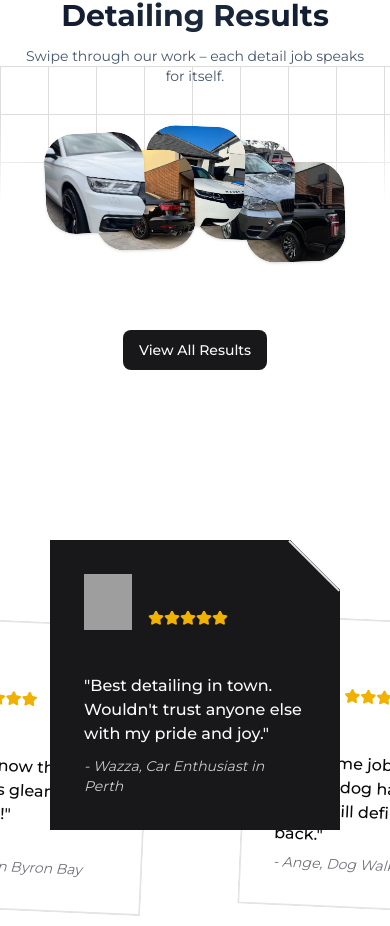
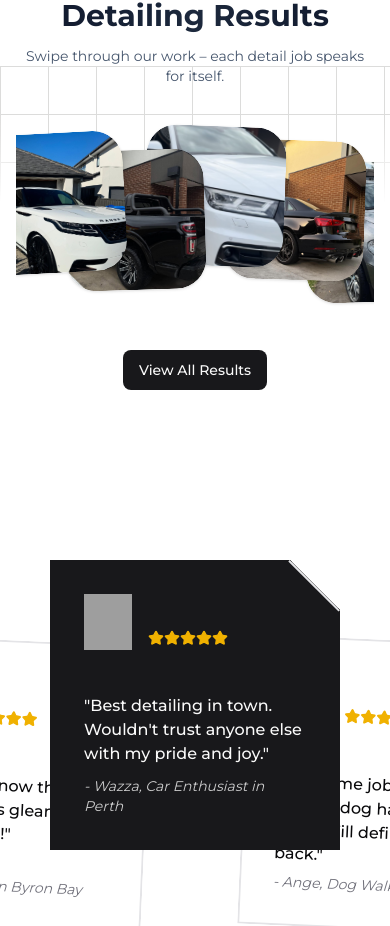
Before and after one commit to BenakKishanJ/forellis-detailing, a Next.js app: page / in a window 390 px wide. Shown: the part 4537-5463 px from the top of the page. Built offline with nearby package versions, Linux system fonts and the light colour scheme; grey boxes are pictures that could not be loaded.

Commit message:
Resize images and link button in gallery section

```diff
--- a/components/ui/gallery.tsx
+++ b/components/ui/gallery.tsx
@@ -3,7 +3,7 @@
 import { Ref, forwardRef, useState, useEffect } from "react";
 import Image, { ImageProps } from "next/image";
 import { motion, useMotionValue } from "framer-motion";
-
+import Link from "next/link";
 import { cn } from "@/lib/utils";
 import { Button } from "@/components/ui/button";
 
@@ -75,7 +75,7 @@ export const PhotoGallery = ({
   const getResponsivePositions = () => {
     // For mobile devices, use closer positions
     if (typeof window !== "undefined" && window.innerWidth < 500) {
-      return ["-100px", "-50px", "0px", "50px", "100px"];
+      return ["-160px", "-80px", "0px", "80px", "160px"];
     }
     // For larger screens, use original positions
     return ["-320px", "-160px", "0px", "160px", "320px"];
@@ -92,7 +92,7 @@ export const PhotoGallery = ({
       y: "15px",
       zIndex: 50, // Highest z-index (on top)
       direction: "left" as Direction,
-      src: "/gallery/exterior/ext1.jpg",
+      src: "/gallery/exterior/ext4.jpg",
     },
     {
       id: 2,
@@ -101,7 +101,7 @@ export const PhotoGallery = ({
       y: "32px",
       zIndex: 40,
       direction: "left" as Direction,
-      src: "/gallery/exterior/ext3.jpg",
+      src: "/gallery/exterior/ext11.jpg",
     },
     {
       id: 3,
@@ -110,7 +110,7 @@ export const PhotoGallery = ({
       y: "8px",
       zIndex: 30,
       direction: "right" as Direction,
-      src: "/gallery/exterior/ext4.jpg",
+      src: "/gallery/exterior/ext1.jpg",
     },
     {
       id: 4,
@@ -119,7 +119,7 @@ export const PhotoGallery = ({
       y: "22px",
       zIndex: 20,
       direction: "right" as Direction,
-      src: "/gallery/exterior/ext9.jpg",
+      src: "/gallery/exterior/ext3.jpg",
     },
     {
       id: 5,
@@ -128,7 +128,7 @@ export const PhotoGallery = ({
       y: "44px",
       zIndex: 10, // Lowest z-index (at bottom)
       direction: "left" as Direction,
-      src: "/gallery/exterior/ext11.jpg",
+      src: "/gallery/exterior/ext9.jpg",
     },
   ];
 
@@ -146,7 +146,7 @@ export const PhotoGallery = ({
           Swipe through our work – each detail job speaks for itself.
         </p>
       </div>
-      <div className="relative mb-8 h-[180px] sm:h-[320px] md:h-[340px] lg:h-[350px] w-full items-center justify-center lg:flex overflow-hidden">
+      <div className="relative mb-8 h-[200px] sm:h-[320px] md:h-[340px] lg:h-[350px] w-full items-center justify-center lg:flex overflow-hidden">
         <motion.div
           className="relative mx-auto flex w-full max-w-7xl justify-center"
           initial={{ opacity: 0 }}
@@ -179,7 +179,7 @@ export const PhotoGallery = ({
                     src={photo.src}
                     alt="Family photo"
                     direction={photo.direction}
-                    className="w-[100px] h-[100px] sm:w-[180px] sm:h-[180px] md:w-[200px] md:h-[200px] lg:w-[220px] lg:h-[220px]"
+                    className="w-[140px] h-[140px] sm:w-[180px] sm:h-[180px] md:w-[200px] md:h-[200px] lg:w-[220px] lg:h-[220px]"
                   />
                 </motion.div>
               ))}
@@ -188,7 +188,9 @@ export const PhotoGallery = ({
         </motion.div>
       </div>
       <div className="flex w-full justify-center">
-        <Button>View All Results</Button>
+        <Link href="/gallery">
+          <Button>View All Results</Button>
+        </Link>
       </div>
     </div>
   );
```
